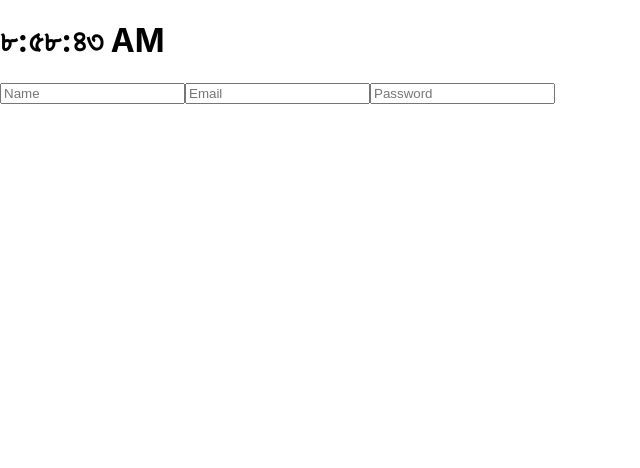
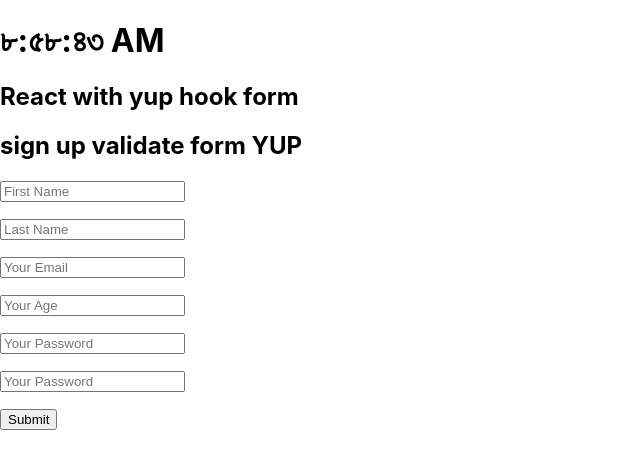
Before and after one commit to khanfaysal/specific-element-style, a React (Create React App) app: page / in a window 1280 px wide. Shown: the top 468 px of the page, without its empty margins (0-640 px from the left). Built offline with nearby package versions, Linux system fonts and the light colour scheme.

Commit message:
react hook form validation with yup done primarily

```diff
--- a/package.json
+++ b/package.json
@@ -3,6 +3,7 @@
   "version": "0.1.0",
   "private": true,
   "dependencies": {
+    "@hookform/resolvers": "^2.8.3",
     "@testing-library/jest-dom": "^5.11.4",
     "@testing-library/react": "^11.1.0",
     "@testing-library/user-event": "^12.1.10",
@@ -10,6 +11,7 @@
     "postcss-cli": "^9.0.1",
     "react": "^17.0.2",
     "react-dom": "^17.0.2",
+    "react-hook-form": "^7.15.3",
     "react-scripts": "4.0.3",
     "web-vitals": "^1.0.1",
     "yup": "^0.32.11"
--- a/src/App.js
+++ b/src/App.js
@@ -1,21 +1,13 @@
 import React, { Component } from "react";
-import "tailwindcss/tailwind.css";
 import Clock from "./components/Clock";
-import { userSchema } from "../src/Validations/UserValidations";
-import * as yup from "yup";
+import Form from "./components/Form";
+
 class App extends Component {
   render() {
-    const createUser = (e) => {
-      e.preventDefault();
-    };
     return (
       <div>
         <Clock locale="bn-BD" />
-        <form onSubmit={createUser}>
-          <input type="text" placeholder="Name"></input>
-          <input type="email" placeholder="Email"></input>
-          <input type="password" placeholder="Password"></input>
-        </form>
+        <Form />
       </div>
     );
   }
--- a/src/Validations/UserValidations.js
+++ /dev/null
@@ -1,13 +0,0 @@
-import React from "react";
-import * as yup from "yup";
-export const userSchema = yup.object().shape({
-  name: yup.string().required(),
-  email: yup.string().email().required(),
-  password: yup.string().min(4).max(10).required(),
-});
-
-const UserValidations = () => {
-  return <div></div>;
-};
-
-export default UserValidations;
--- /dev/null
+++ b/src/components/Form.js
@@ -0,0 +1,83 @@
+import React from "react";
+import { useForm } from "react-hook-form";
+import { yupResolver } from "@hookform/resolvers/yup";
+import * as yup from "yup";
+
+const schema = yup.object({
+  firstName: yup.string().required(),
+  lastName: yup.string().required(),
+  email: yup.string().email().required(),
+  age: yup.number().positive().integer().required(),
+  password: yup.string().min(4).max(15).required(),
+  confirmPassword: yup.string().oneOf([yup.ref("password"), null]),
+});
+
+const Form = () => {
+  const {
+    register,
+    handleSubmit,
+    formState: { errors },
+    reset,
+  } = useForm({
+    resolver: yupResolver(schema),
+  });
+  const submitForm = (data) => {
+    console.log("result", data);
+    reset();
+  };
+  return (
+    <section className="form">
+      <h1>React with yup hook form</h1>
+      <h2>sign up validate form YUP</h2>
+      <div className="inputs">
+        <form onSubmit={handleSubmit(submitForm)}>
+          <input
+            {...register("firstName")}
+            type="text"
+            name="firstName"
+            placeholder="First Name"
+          />
+          <p>{errors.firstName?.message}</p>
+          <input
+            {...register("lastName")}
+            type="text"
+            name="lastName"
+            placeholder="Last Name"
+          />
+          <p>{errors.lastName?.message}</p>
+          <input
+            {...register("email")}
+            type="text"
+            name="email"
+            placeholder="Your Email"
+          />
+          <p>{errors.email?.message}</p>
+          <input
+            {...register("age")}
+            type="number"
+            name="age"
+            placeholder="Your Age"
+          />
+          <p>{errors.age?.message}</p>
+          <input
+            {...register("password")}
+            type="text"
+            name="password"
+            placeholder="Your Password"
+          />
+          <p>{errors.password?.message}</p>
+          <input
+            {...register("confirmPassword")}
+            type="text"
+            name="confirmPassword"
+            placeholder="Your Password"
+          />
+          <p>{errors.confirmPassword && "password should match !"}</p>
+          <input type="submit" id="submit" />
+        </form>
+      </div>
+    </section>
+  );
+};
+
+export default Form;
```
Also changed, not shown: 1 other file (tests, documents, lock files or other folders).
